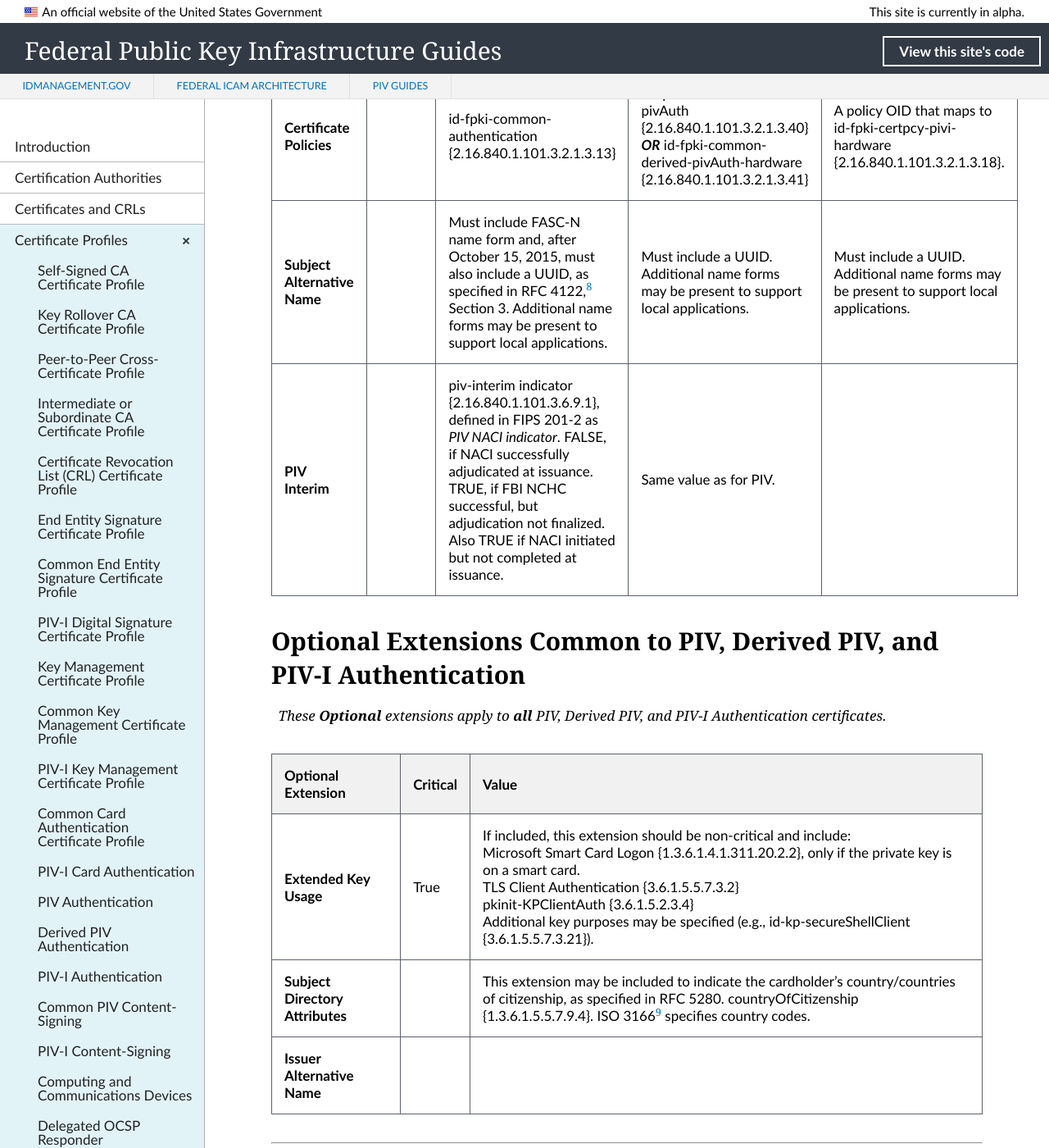
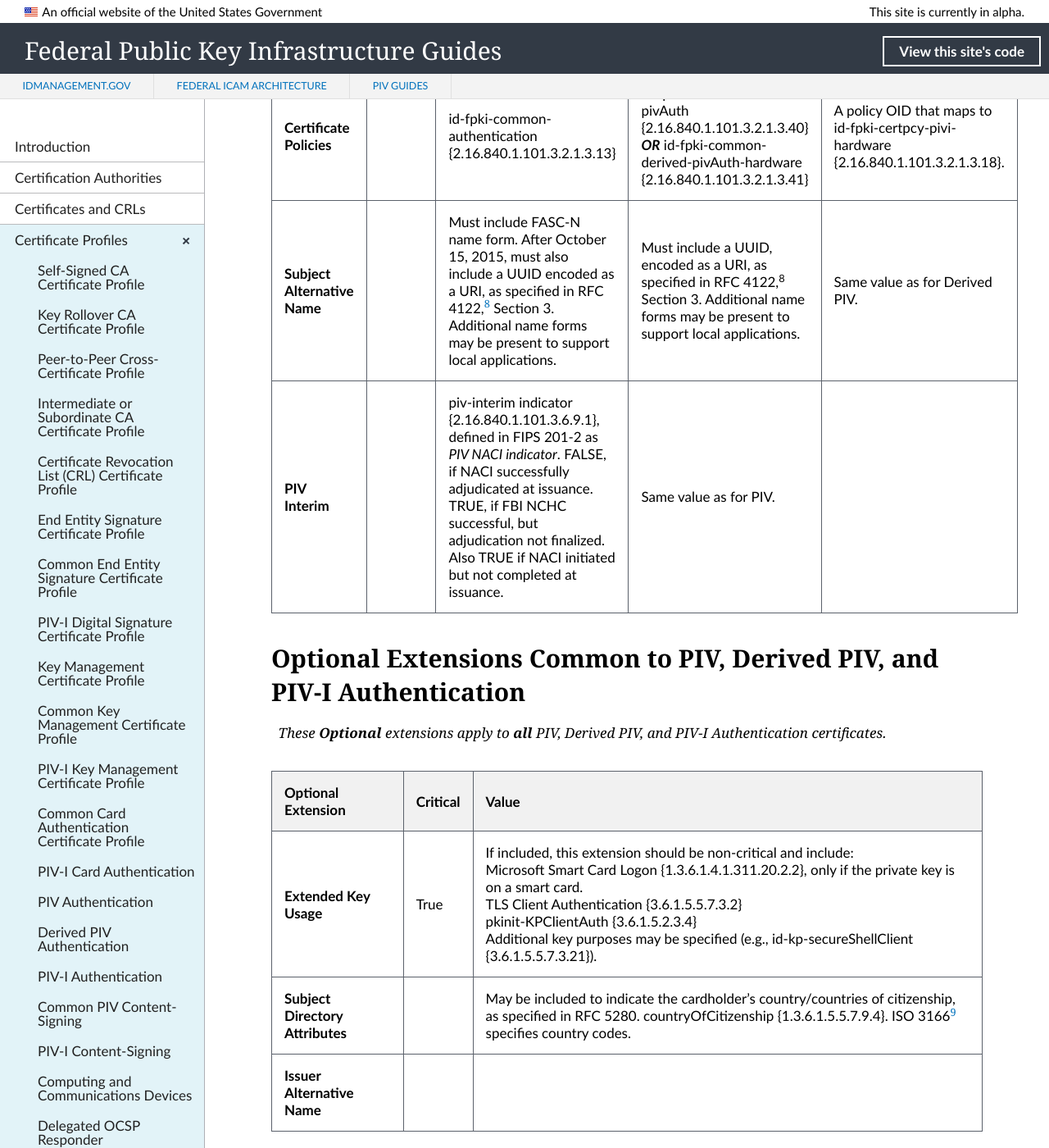
Before and after one commit to GSA/fpki-guides, a Jekyll site: the page built from _profiles/23_all_piv_auth.md, in a window 1280 px wide and 1400 px high, scrolled down 2591 px. Shown: the whole window at 82% size. Built offline with Jekyll 4.4.1, drawn with Linux system fonts in a browser that asks for light colours; nearby versions of some CDN libraries; library files that are not in the unit come from our copies; some of the changed text lies outside the part shown.

Commit message:
Update 23_all_piv_auth.md
Editorial

```diff
--- a/_profiles/23_all_piv_auth.md
+++ b/_profiles/23_all_piv_auth.md
@@ -40,7 +40,7 @@ _These **Mandatory** extensions apply to **all** PIV, Derived PIV, and PIV-I Aut
 
 | **Mandatory<br>Extension** |  **Critical** | **Value** |
 | :-------- | :-----: | :----- |
-| **Key Usage**  | True |  digitalSignature. NonRepudiation is NOT allowed.  |
+| **Key Usage**  | True |  digitalSignature. nonRepudiation is NOT allowed.  |
 | **Authority Information Access**  |  | id-ad-caIssuers {1.3.6.1.5.5.7.48.2} access method entry that contains an HTTP URI for a .p7c file containing certificates issued to Issuing CA.<br>id-ad-ocsp {1.3.6.1.5.5.7.48.1} access method entry that contains an HTTP URI for the OCSP server that provides status information about the certificate. |
 | **Subject Key Identifier**   |  | Octet string  |
 | **CRL Distribution Points**   | |  Must appear in all certificates and include at least one HTTP URI to a file containing a DER-encoded CRL with an _application/pkix-crl_ file type. Omit the reasons and cRLIssuer fields. |
@@ -53,7 +53,7 @@ _These **Mandatory** extensions are **unique** to either PIV, Derived PIV, or PI
 | **Mandatory<br>Extension**  | **Critical** | **PIV** | **Derived PIV**  |  **PIV-I** |
 | :-------- | :------ | :----- | :-----  | :-----     |
 | **Certificate Policies**   |  | id-fpki-common-authentication {2.16.840.1.101.3.2.1.3.13}  |  id-fpki-common-derived-pivAuth {2.16.840.1.101.3.2.1.3.40}<br>_**OR**_ id-fpki-common-derived-pivAuth-hardware {2.16.840.1.101.3.2.1.3.41}  | A policy OID that maps to id-fpki-certpcy-pivi-hardware {2.16.840.1.101.3.2.1.3.18}.   |
-| **Subject Alternative Name**   |  | Must include FASC-N name form and, after October 15, 2015, must also include a UUID, as specified in RFC 4122,<sup>[8](#8)</sup> Section 3. Additional name forms may be present to support local applications.  | Must include a UUID. Additional name forms may be present to support local applications.  | Must include a UUID. Additional name forms may be present to support local applications.  |
+| **Subject Alternative Name**   |  | Must include FASC-N name form. After October 15, 2015, must also include a UUID encoded as a URI, as specified in RFC 4122,<sup>[8](#8)</sup> Section 3. Additional name forms may be present to support local applications.  | Must include a UUID, encoded as a URI, as specified in RFC 4122,<sup>8</sup> Section 3. Additional name forms may be present to support local applications.  | Same value as for Derived PIV.  |
 | **PIV Interim**   |  | piv-interim indicator {2.16.840.1.101.3.6.9.1}, defined in FIPS 201-2 as _PIV NACI indicator_.  FALSE, if NACI successfully adjudicated at issuance. TRUE, if FBI NCHC successful, but adjudication not finalized. Also TRUE if NACI initiated but not completed at issuance.  | Same value as for PIV.  |   |
 
 ## Optional Extensions Common to PIV, Derived PIV, and PIV-I Authentication
@@ -63,7 +63,7 @@ _These **Optional** extensions apply to **all** PIV, Derived PIV, and PIV-I Auth
 | **Optional<br>Extension**  | **Critical** | **Value** |
 | :-------- | :------ | :----- |
 | **Extended Key Usage**   | True | If included, this extension should be non-critical and include:<br>Microsoft Smart Card Logon {1.3.6.1.4.1.311.20.2.2}, only if the private key is on a smart card.<br>TLS Client Authentication {3.6.1.5.5.7.3.2}<br>pkinit-KPClientAuth {3.6.1.5.2.3.4}<br>Additional key purposes may be specified (e.g., id-kp-secureShellClient {3.6.1.5.5.7.3.21}). |
-| **Subject Directory Attributes** |    | This extension may be included to indicate the cardholder's country/countries of citizenship, as specified in RFC 5280. countryOfCitizenship {1.3.6.1.5.5.7.9.4}. ISO 3166<sup>[9](#9)</sup> specifies country codes. |
+| **Subject Directory Attributes** |    | May be included to indicate the cardholder's country/countries of citizenship, as specified in RFC 5280. countryOfCitizenship {1.3.6.1.5.5.7.9.4}. ISO 3166<sup>[9](#9)</sup> specifies country codes. |
 | **Issuer Alternative Name**     |   |   |
 
 ------
```
Also changed, not shown: other parts of _profiles/23_all_piv_auth.md (+1 -1 lines).
